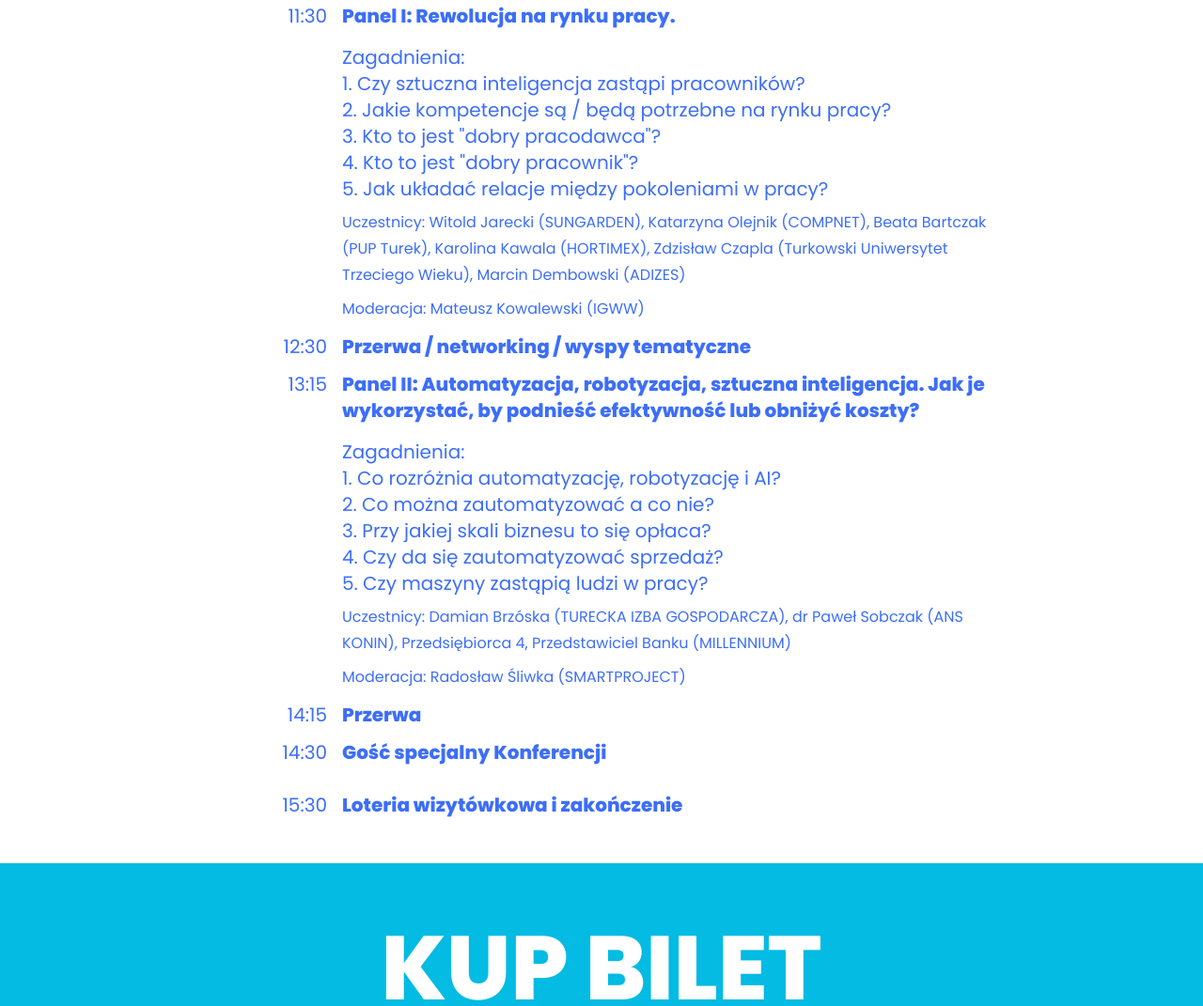
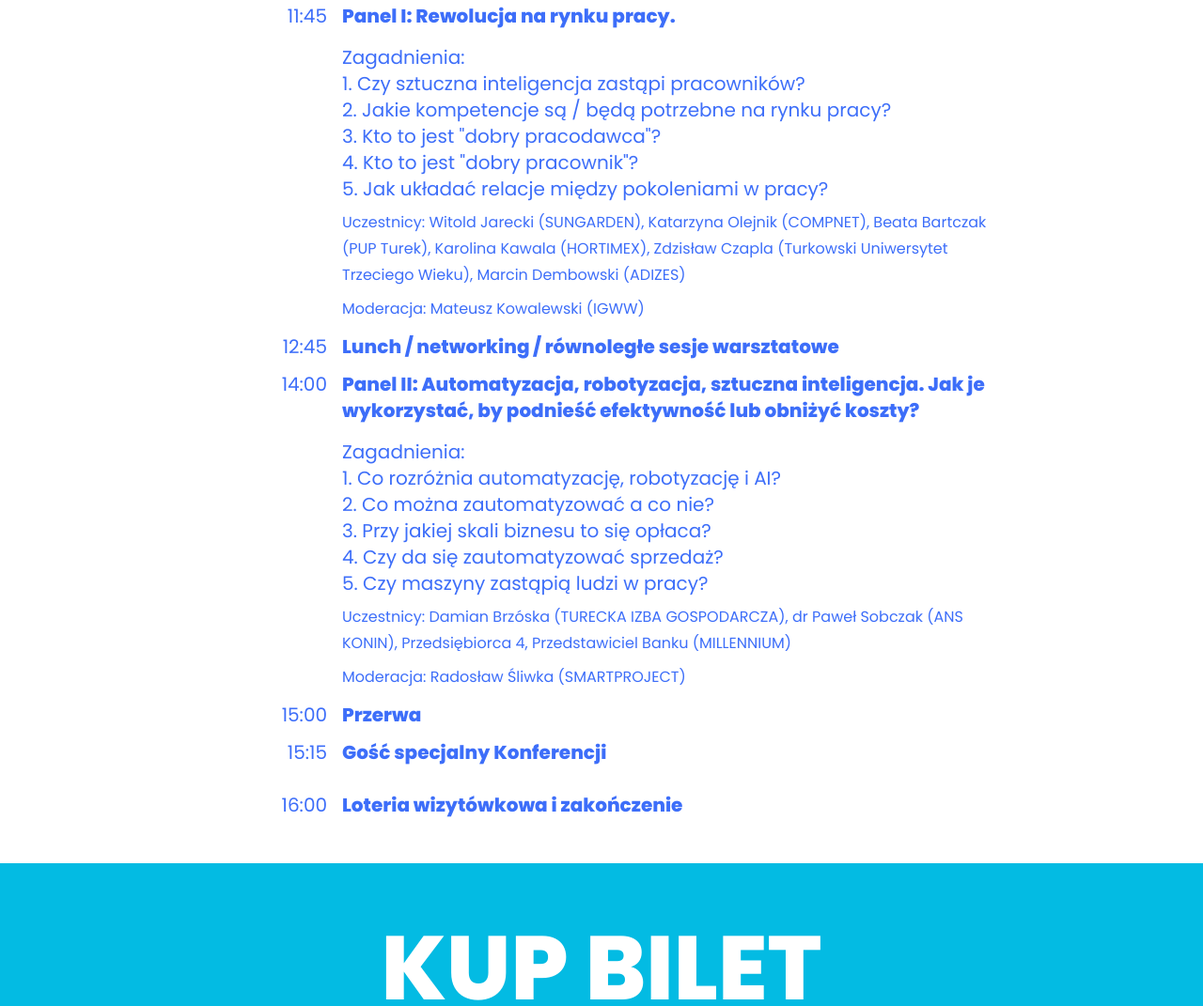
Before and after one commit to pospieszja/konin-business-meeting-2022, a website built with Vite: page index.html in a window 1280 px wide. Shown: the part 3701-4772 px from the top of the page at 94% size. Built offline with nearby package versions, Linux system fonts and the light colour scheme.

Commit message:
Changes in agenda

```diff
--- a/index.html
+++ b/index.html
@@ -164,7 +164,7 @@
           <p class="w-5/6 font-bold">Przerwa kawowa</p>
         </div>
         <div class="flex justify-start space-x-4 my-3">
-          <p class="w-1/6 text-right">11:30</p>
+          <p class="w-1/6 text-right">11:45</p>
           <div class="w-5/6">
             <p class="font-bold mb-4">Panel I: Rewolucja na rynku pracy.</p>
             <p>Zagadnienia:</p>
@@ -180,11 +180,11 @@
           </div>
         </div>
         <div class="flex justify-start space-x-4 my-3">
-          <p class="w-1/6 text-right">12:30</p>
-          <p class="w-5/6 font-bold">Przerwa / networking / wyspy tematyczne</p>
+          <p class="w-1/6 text-right">12:45</p>
+          <p class="w-5/6 font-bold">Lunch / networking / równoległe sesje warsztatowe</p>
         </div>
         <div class="flex justify-start space-x-4 my-3">
-          <p class="w-1/6 text-right">13:15</p>
+          <p class="w-1/6 text-right">14:00</p>
           <div class="w-5/6">
             <p class="font-bold mb-4">Panel II: Automatyzacja, robotyzacja, sztuczna inteligencja. Jak je wykorzystać, by podnieść efektywność lub obniżyć koszty?</p>
             <p>Zagadnienia:</p>
@@ -200,18 +200,18 @@
           </div>
         </div>
         <div class="flex justify-start space-x-4 my-3">
-          <p class="w-1/6 text-right">14:15</p>
+          <p class="w-1/6 text-right">15:00</p>
           <p class="w-5/6 font-bold">Przerwa</p>
         </div>
         <div class="flex justify-start space-x-4 my-3">
-          <p class="w-1/6 text-right">14:30</p>
+          <p class="w-1/6 text-right">15:15</p>
           <div class="w-5/6">
             <p class="font-bold mb-4">Gość specjalny Konferencji
             </p>
         </div>
         </div>
         <div class="flex justify-start space-x-4 my-3">
-          <p class="w-1/6 text-right">15:30</p>
+          <p class="w-1/6 text-right">16:00</p>
           <p class="w-5/6 font-bold">Loteria wizytówkowa i zakończenie
           </p>
         </div>
```
